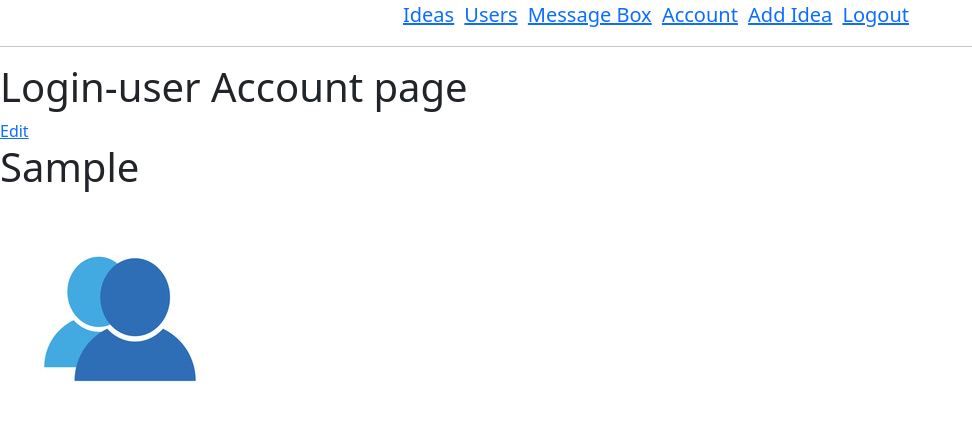
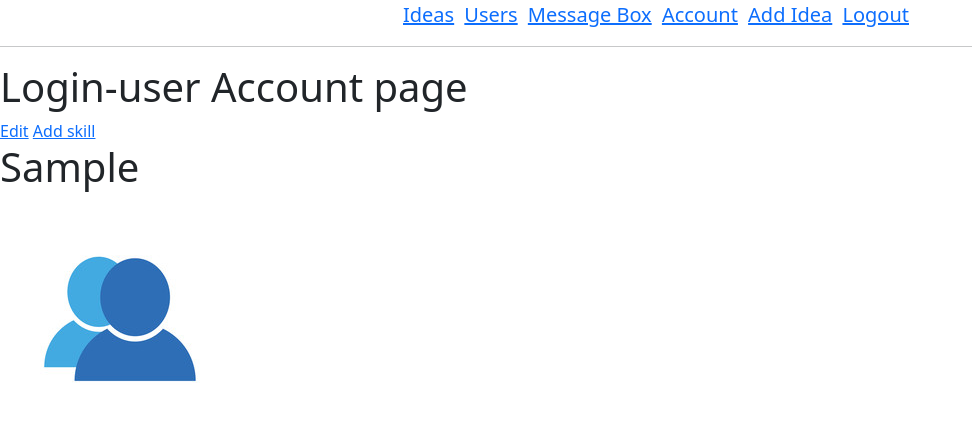
Before and after one commit to kikutan-day65/dev-share-ideas, a Django app: page /users/account/ in a window 1280 px wide. Shown: the top 438 px of the page, without its empty margins (0-972 px from the left). Run offline with Django 4.2, Linux system fonts and the light colour scheme; the visitor is signed in with stand-in values (Sample User, id 1).

Commit message:
style: add link to add skill page

```diff
--- a/ShareIdea/users/templates/users/account.html
+++ b/ShareIdea/users/templates/users/account.html
@@ -7,6 +7,7 @@
 <h1>Login-user Account page</h1>
 
 <a href="{% url 'edit-account' %}">Edit</a>
+<a href="{% url 'add-skill' %}">Add skill</a>
 
 <h1>{{ profile.name }}</h1>
 <img src="{{ profile.user_image.url }}" alt="">
```
